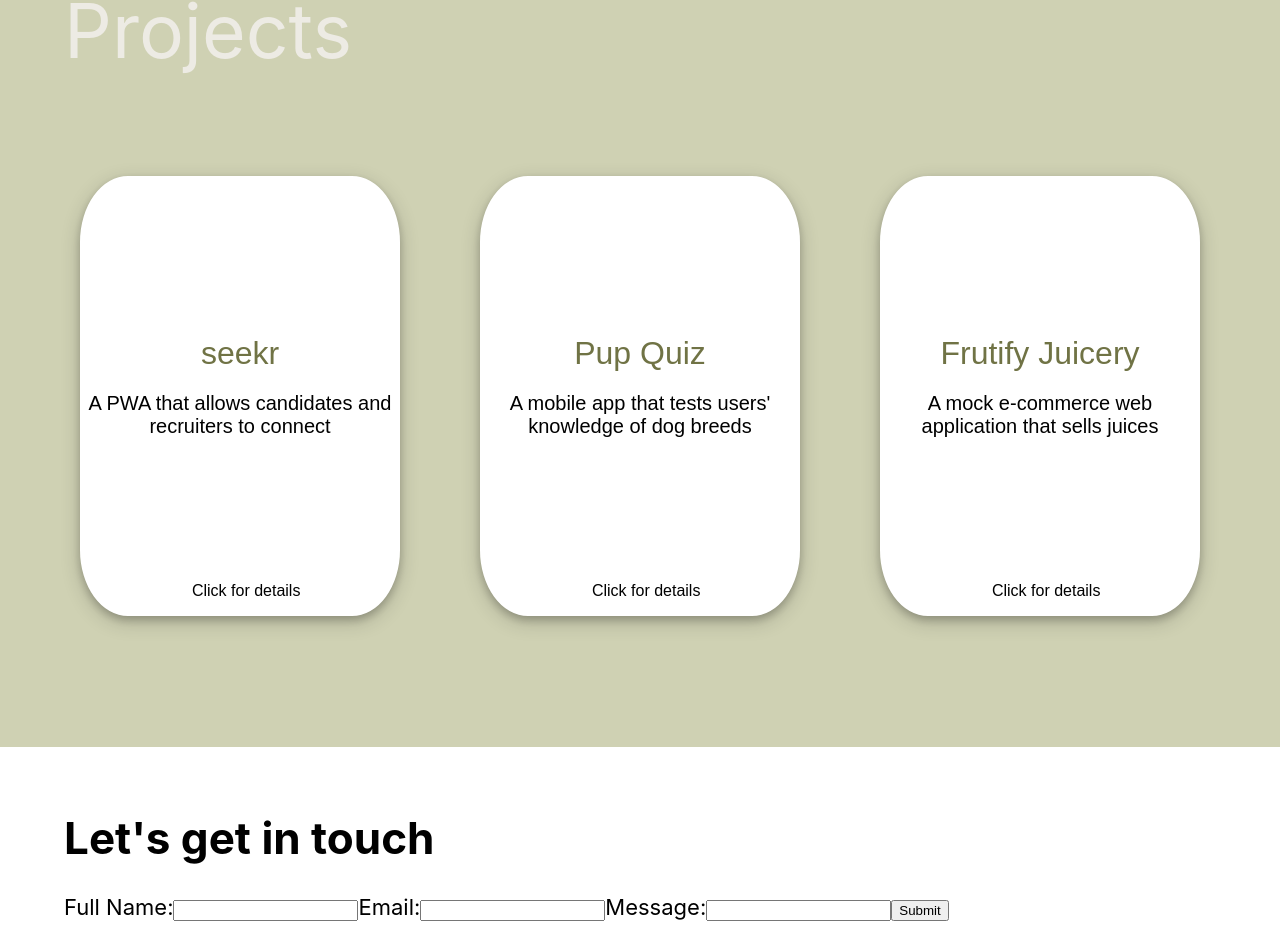
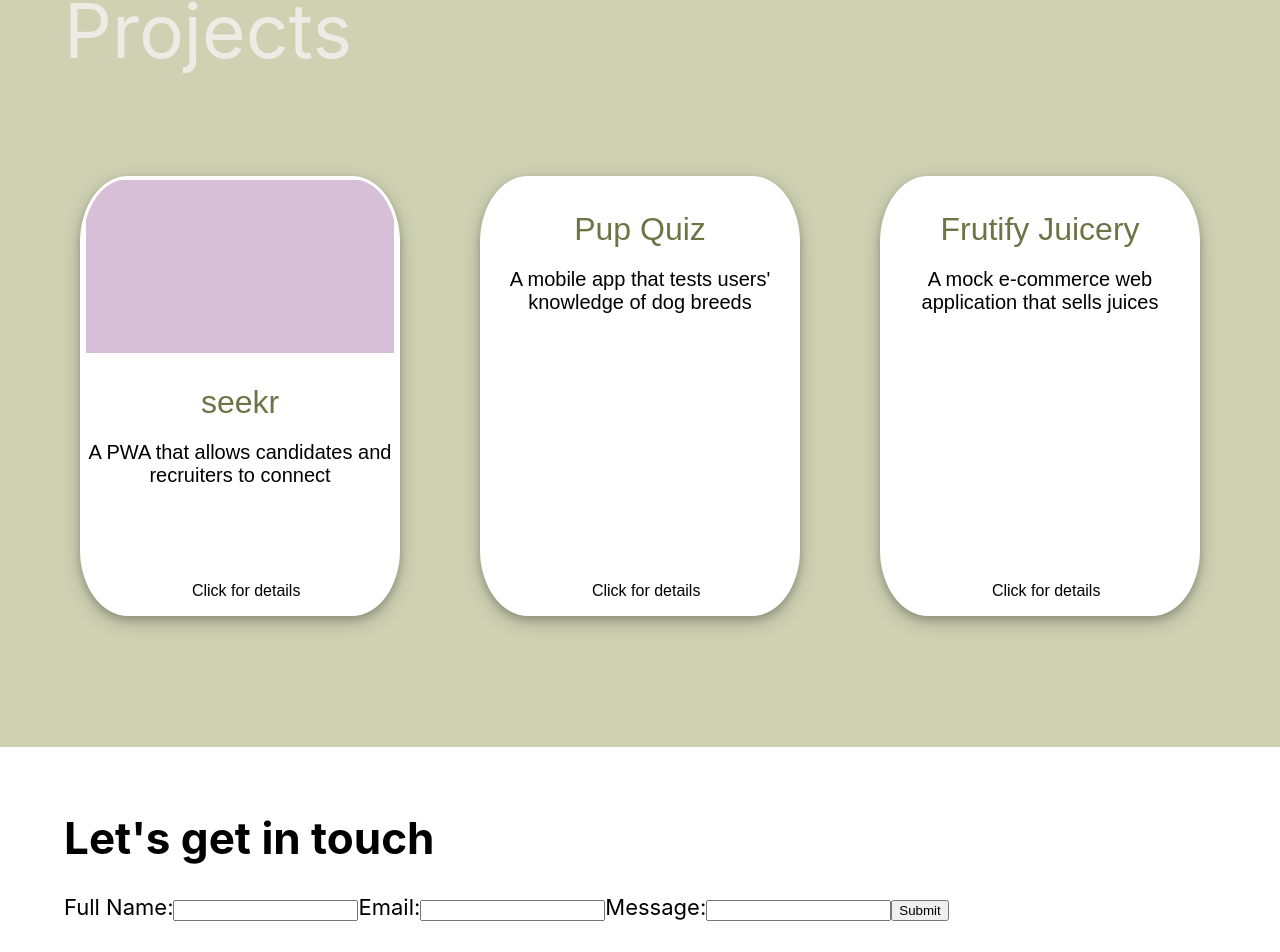
Before and after one commit to mackenziekroon/portfolio-new, a React (Create React App) app: page / in a window 1280 px wide. Shown: the part 990-1942 px from the top of the page. Built offline with nearby package versions, Linux system fonts and the light colour scheme.

Commit message:
img container project pods

```diff
--- a/src/App.css
+++ b/src/App.css
@@ -172,7 +172,7 @@ body {
 .project-pods {
   display: flex;
   flex-direction: column;
-  justify-content: center;
+  /* justify-content: center; */
   background-color: white;
   color: black;
   font-size: 20px;
@@ -185,6 +185,7 @@ body {
   box-shadow: 0 4px 8px 0 rgba(0, 0, 0, 0.2), 0 6px 20px 0 rgba(0, 0, 0, 0.19);
   padding-right: 1%;
   padding-left: 1%;
+  overflow: hidden;
 }
 
 .projects-title {
@@ -192,6 +193,7 @@ body {
   width: 100%;
   font-size: xx-large;
   color: #707345;
+  margin-top: 10%;
 }
 
 .card-detail-btn {
@@ -223,8 +225,8 @@ body {
   background-color: white;
   color: black;
   font-size: 20px;
-  height: 450px;
-  width: 320px;
+  height: 22em;
+  width: 16em;
   border-radius: 15%;
   border: solid 3px white;
   box-shadow: 0 4px 8px 0 rgba(0, 0, 0, 0.2), 0 6px 20px 0 rgba(0, 0, 0, 0.19);
@@ -350,9 +352,16 @@ body {
 }
 
 .seekr-img {
-  height: 220px;
-  width: auto;
-  margin: 10px;
+  height: auto;
+  width: 100%;
+  margin: 0;
+  position: fixed;
+  overflow: hidden;
+  align-content: flex-start;
+  justify-content: center;
+  top: 0;
+  object-fit: contain;
+  border-radius: 15% 15% 0 0;
 }
 
 @media only screen and (max-width: 600px) {
@@ -454,6 +463,13 @@ body {
   }
 }
 
+.img-container {
+  width: 100%;
+  height: 40%;
+  margin: 0;
+  background-color: thistle;
+}
+
 a {
   text-decoration: none;
   padding-left: 3px;
--- a/src/Components/Juicery.js
+++ b/src/Components/Juicery.js
@@ -71,9 +71,9 @@ class Juicery extends React.Component {
                   </a>
                 </div>
               </div>
-              <div className="card-detail-btn" onClick={this.handleClick}>
-                <p className="btn-text">Flip Back</p>
-              </div>
+              <p className="card-detail-btn" onClick={this.handleClick}>
+                Flip Back
+              </p>
             </button>
           </div>
         </ReactCardFlip>
--- a/src/Components/newSEekr.js
+++ b/src/Components/newSEekr.js
@@ -5,6 +5,7 @@ import YouTubeIcon from "@material-ui/icons/YouTube";
 import HttpIcon from "@material-ui/icons/Http";
 import ReactCardFlip from "react-card-flip";
 import seekrScreen from "../seekrScreen.png";
+import seekr1 from "./seekr1.png";
 
 class TempSeekr extends React.Component {
   constructor(props) {
@@ -30,8 +31,17 @@ class TempSeekr extends React.Component {
           <div>
             {/* THIS IS THE FRONT OF THE CARD */}
             <button className="project-pods">
-              <div className="projects-title">seekr</div>
-              <p>A PWA that allows candidates and recruiters to connect</p>
+              {/* <img
+                  className="seekr-img"
+                  // id="image-one"
+                  alt=""
+                  src={seekr1}
+                /> */}
+              <div className="img-container"></div>
+              <div>
+                <div className="projects-title">seekr</div>
+                <p>A PWA that allows candidates and recruiters to connect</p>
+              </div>
               <p onClick={this.handleClick} className="card-detail-btn">
                 Click for details
               </p>
@@ -40,12 +50,6 @@ class TempSeekr extends React.Component {
           <div>
             {/* THIS IS THE BACK OF THE CARD */}
             <button className="project-pods-back">
-              {/* <img
-              className="seekr-img"
-              id="image-one"
-              alt=""
-              src={seekrScreen}
-            /> */}
               <p>
                 Javascript &middot; Node &middot; Express &middot; React
                 &middot; Redux &middot; Postgres
```
Also changed, not shown: src/Components/seekr1.png (added).
